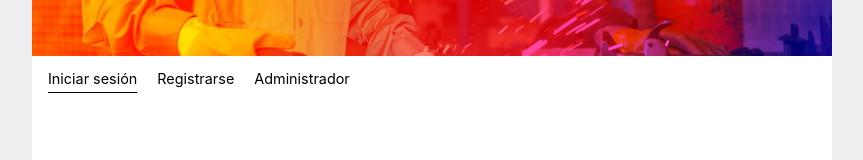
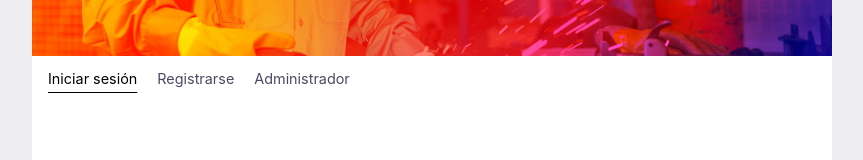
Before and after one commit to romanrios/MTESS-Form, a React (Vite) app in the folder v2/: page / in a window 1280 px wide. Shown: the part 174-334 px from the top of the page, without its empty margins (208-1071 px from the left). Built offline with nearby package versions, Linux system fonts and the light colour scheme; no server answers.

Commit message:
update 8-1

```diff
--- a/v2/src/components/Navigation.jsx
+++ b/v2/src/components/Navigation.jsx
@@ -1,22 +1,18 @@
-import { NavLink, useNavigate, useLocation } from "react-router-dom"; // Import useLocation
+import { NavLink, useNavigate, useLocation } from "react-router-dom";
 import { useAuth } from "../contexts/AuthContext";
 import { showSuccessAlert } from "../utils/alerts";
+import "../css/Navigation.css";
 
 export const Navigation = () => {
   const { currentUser, logout } = useAuth();
   const navigate = useNavigate();
-  const location = useLocation(); // Get current location
+  const location = useLocation();
 
   const handleLogout = async () => {
     navigate("/");
     await logout();
     showSuccessAlert("Sesión cerrada");
   };
-
-  const navLinkStyle = ({ isActive }) => ({
-    textDecoration: isActive ? "underline" : "none",
-    textUnderlineOffset: "8px",
-  });
 
   return (
     <nav className="Navigation">
@@ -25,7 +21,7 @@ export const Navigation = () => {
           <>
             {location.pathname.startsWith("/form/") && (
               <li>
-                <NavLink to="/admin/list" style={navLinkStyle}>
+                <NavLink to="/admin/list" className="nav-link">
                   Volver a la Lista
                 </NavLink>
               </li>
@@ -37,17 +33,17 @@ export const Navigation = () => {
         ) : (
           <>
             <li>
-              <NavLink to="/" style={navLinkStyle}>
+              <NavLink to="/" className="nav-link">
                 Iniciar sesión
               </NavLink>
             </li>
             <li>
-              <NavLink to="/register" style={navLinkStyle}>
+              <NavLink to="/register" className="nav-link">
                 Registrarse
               </NavLink>
             </li>
             <li>
-              <NavLink to="/admin" style={navLinkStyle}>
+              <NavLink to="/admin" className="nav-link">
                 Administrador
               </NavLink>
             </li>
--- /dev/null
+++ b/v2/src/css/Navigation.css
@@ -0,0 +1,41 @@
+.Navigation {
+  .Navigation ul {
+    list-style: none;
+    padding: 0;
+    display: flex;
+    gap: 20px;
+  }
+
+  .Navigation li {
+    display: inline-block;
+  }
+
+  .nav-link {
+    text-decoration: none;
+    color: var(--grey); /* Hereda el color del texto */
+    text-underline-offset: 8px;
+  }
+
+  /* Estilo para cuando el enlace está activo */
+  .nav-link.active {
+    text-decoration: underline;
+    color: black;
+  }
+
+  /* Efecto hover */
+  .nav-link:hover {
+    color: var(--orange);
+  }
+
+  button {
+    background: none;
+    border: none;
+    color: var(--orange);
+    cursor: pointer;
+    font-size: 16px;
+  }
+
+  button:hover {
+    text-decoration: underline;
+  }
+}
```
Also changed, not shown: 5 other files (tests, documents, lock files or other folders).
